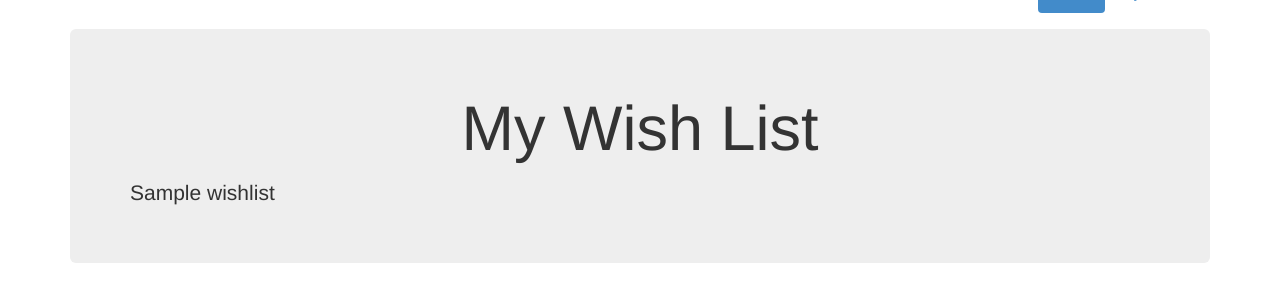
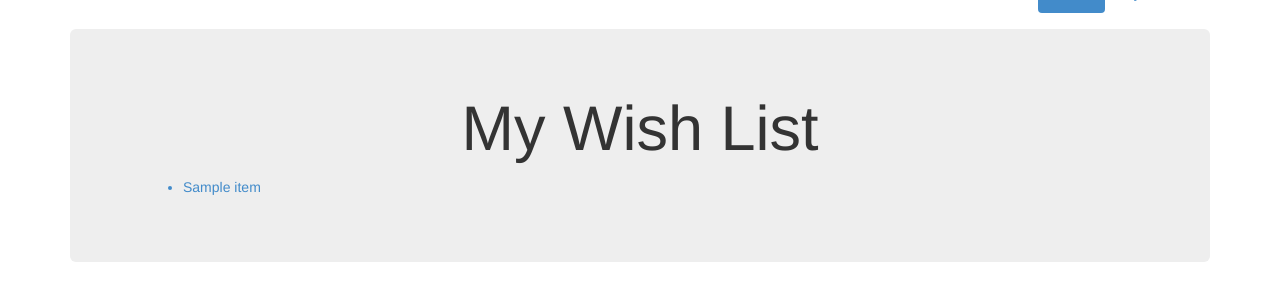
Before and after one commit to yesdnil5/WishList, a Flask app: template templates/view.html in a window 1280 px wide. Shown: the part 47-349 px from the top of the page. Run offline with Flask 2, Linux system fonts and the light colour scheme; the template is opened without the code that fills it: most values are stand-ins (such as "Sample title", 1, 10 or a date in 2020); parts of the project's set-up code (start-up, migrations or seed data) failed here and were passed over.

Commit message:
wish list is displayed

```diff
--- a/app.py
+++ b/app.py
@@ -7,6 +7,7 @@ import random
 client = MongoClient('127.0.0.1', 27017)
 db = client.test
 collection = db.testData
+fs = gridfs.GridFS(db, collection='testData')
 app = Flask(__name__)
 
 def id_generator(size=6, chars=string.ascii_uppercase + string.digits):
@@ -15,16 +16,21 @@ def id_generator(size=6, chars=string.ascii_uppercase + string.digits):
 @app.route("/view", methods=['POST', 'GET'])
 def view():
 	ranid = request.form['ranid']
-	wishlist = collection.find_one({"id": ranid})
-	return render_template('view.html', wishlist = str(wishlist['WishList']))
+	# wishlist = collection.find_one({"id": ranid})
+	wishlist = []
+	line = fs.get_version(ranid).read()
+	line.replace('\r', '')
+	for item in line.split('\n'):
+		wishlist.append(item)
+	return render_template('view.html', wishlist = wishlist)
 
 @app.route("/storeCreate", methods=['POST', 'GET'])
 def store():
 	ranid = id_generator()
-	print str(request.form)
 	string = request.form['list']
-	post = {"WishList": string, "id": ranid}
-	post_id = collection.insert(post)
+	a = fs.put(str(string), filename=ranid)
+	# post = {"WishList": string, "id": ranid}
+	# post_id = collection.insert(post)
 	return render_template('storeCreate.html', ranid=ranid)
 
 @app.route("/create", methods=['POST', 'GET'])
--- a/templates/view.html
+++ b/templates/view.html
@@ -30,7 +30,15 @@
 	<br>
 	<div class="jumbotron">
 		<h1 align="center">My Wish List</h1>
-		{{ wishlist }}
+		<ul>
+		{% for item in wishlist %}
+		<p>
+			<button type="button" class="btn btn-link">
+				<li>{{item}}</li>
+			</button>
+		</p>
+		{% endfor %}
+		</ul>
 	</div>
 </div>
 </body>
```
